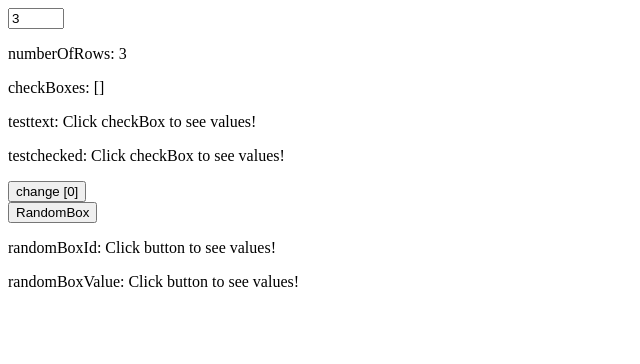
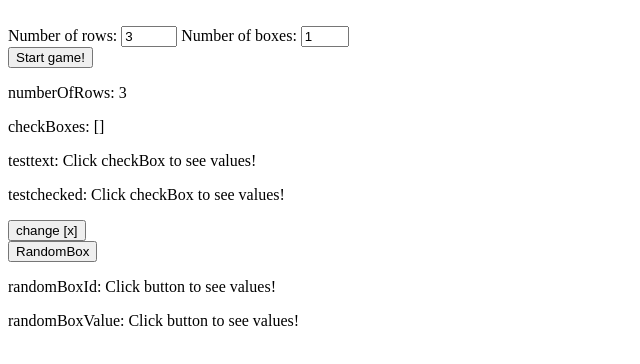
Before and after one commit to Laurenz-M/vue-basics, a Vue app: page / in a window 1280 px wide. Shown: the top 364 px of the page, without its empty margins (0-640 px from the left). Built offline with nearby package versions, Linux system fonts and the light colour scheme.

Commit message:
added new function to test

```diff
--- a/src/hitTheCheckbox.vue
+++ b/src/hitTheCheckbox.vue
@@ -8,10 +8,11 @@ export default {
       randomBoxValue: 'Click button to see values!',
       numberOfRows: 3,
       checkBoxes: [],
+      numberOfPlayableBoxes: 1,
     };
   },
   methods: {
-    checkBoxClickedFunc(idArgument, checkedArgument) {
+    checkBoxClickedFunc(idArgument, checkedArgument, disabledArgument) {
       //alert(checkedArgument);
       this.testtext = idArgument;
       this.testchecked = checkedArgument;
@@ -48,8 +49,58 @@ export default {
     randomInt(max) {
       return Math.floor(Math.random() * max);
     }, // return random integer
-    checkFirst() {
-      this.checkBoxes[0][0].isChecked = !this.checkBoxes[0][0].isChecked;
+    check(row, collumn) {
+      this.checkBoxes[row][collumn].isChecked =
+        !this.checkBoxes[row][collumn].isChecked;
+    },
+    startGame() {
+      /*
+      let maxIndex = this.checkBoxes.length;
+      let randomId1;
+      let randomId2;
+      let randomBoxArray = [];
+      let compareArray = [];
+      for (let i = 0; i < this.numberOfPlayableBoxes; i++) {
+        randomId1 = this.randomInt(maxIndex);
+        randomId2 = this.randomInt(maxIndex);
+        compareArray = [randomId1, randomId2];
+        while (randomBoxArray.includes(compareArray)) {
+          randomId1 = this.randomInt(maxIndex);
+          randomId2 = this.randomInt(maxIndex);
+          compareArray = [randomId1, randomId2];
+        }
+        randomBoxArray.push([randomId1, randomId2]);
+
+        this.checkBoxes = randomBoxArray;*/
+      alert(
+        this.arrayOfArraysIncludesArray(
+          [
+            [0, 1],
+            [1, 0],
+          ],
+          [0, 1]
+        )
+      );
+    },
+    arrayOfArraysIncludesArray(arrayOfArrays, includesArray) {
+      for (let i = 0; i < arrayOfArrays.length; i++) {
+        JSON.stringify(arrayOfArrays[i]) === JSON.stringify(includesArray);
+        //arrayOfArrays.forEach((containedArray) => {
+        /*
+        if (arrayOfArrays[i].length != includesArray.length) {
+          continue;
+        }
+        for (let j = 0; j < arrayOfArrays[i].length; j++) {
+          if (arrayOfArrays[j] != includesArray[j]) {
+            return false;
+          }
+        }
+        /*
+        if (containedArray == includesArray) {
+          return true;
+        }*/
+      } //);
+      return false;
     },
   },
   watch: {
@@ -62,7 +113,11 @@ export default {
         loopArray = [];
 
         for (let i2 = 0; i2 < number; i2++) {
-          loopArray.push({ id: checkBoxIndex, isChecked: false });
+          loopArray.push({
+            id: checkBoxIndex,
+            isChecked: false,
+            isDisabled: false,
+          });
           checkBoxIndex++;
         }
         returnArray.push(loopArray);
@@ -74,18 +129,36 @@ export default {
 </script>
 
 <template>
+  <br />
+  <label for="number_of_rows">Number of rows: </label>
   <input
+    id="number_of_rows"
+    class="centerInput"
+    type="number"
+    min="2"
+    max="10"
+    v-model="numberOfRows"
+  />
+
+  <label for="number_of_boxes"> Number of boxes: </label>
+  <input
+    id="number_of_boxes"
     class="centerInput"
     type="number"
     min="1"
-    max="10"
-    v-model="numberOfRows"
+    v-bind:max="
+      Math.round(((this.checkBoxes.length * this.checkBoxes.length) / 100) * 40)
+    "
+    v-model="numberOfPlayableBoxes"
   />
+  <br />
+  <button id="startGameButton" v-on:click="startGame">Start game!</button>
+
   <p>numberOfRows: {{ numberOfRows }}</p>
   <p>checkBoxes: {{ checkBoxes }}</p>
   <p>testtext: {{ testtext }}</p>
   <p>testchecked: {{ testchecked }}</p>
-  <button v-on:click="checkFirst">change [0]</button>
+  <button v-on:click="check(0, 0)">change [x]</button>
 
   <table class="gameTable">
     <tr v-for="checkBoxArray in checkBoxes">
@@ -95,7 +168,14 @@ export default {
           type="checkbox"
           v-bind:id="checkBox.id"
           v-bind:checked="checkBox.isChecked"
-          v-on:click="checkBoxClickedFunc(checkBox.id, checkBox.isChecked)"
+          v-bind:disabled="checkBox.isDisabled"
+          v-on:click="
+            checkBoxClickedFunc(
+              checkBox.id,
+              checkBox.isChecked,
+              checkBox.isDisabled
+            )
+          "
         />
       </td>
     </tr>
```
